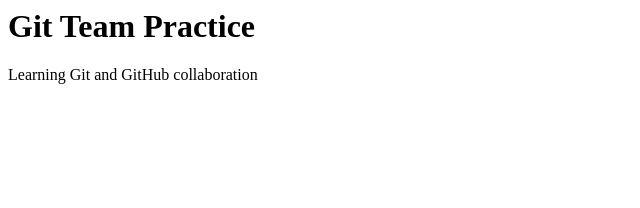
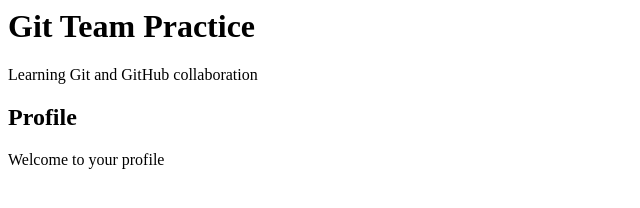
Before and after one commit to anusri2007/git-team-practice, a plain HTML site: page index.html in a window 1280 px wide. Shown: the whole page, without its empty margins (0-640 px from the left). Drawn offline with Linux system fonts and the light colour scheme.

Commit message:
Added Profile dashboard

```diff
--- a/index.html
+++ b/index.html
@@ -1,2 +1,4 @@
 <h1>Git Team Practice</h1>
 <p>Learning Git and GitHub collaboration</p>
+<h2>Profile</h2>
+<p>Welcome to your profile</p>
```
